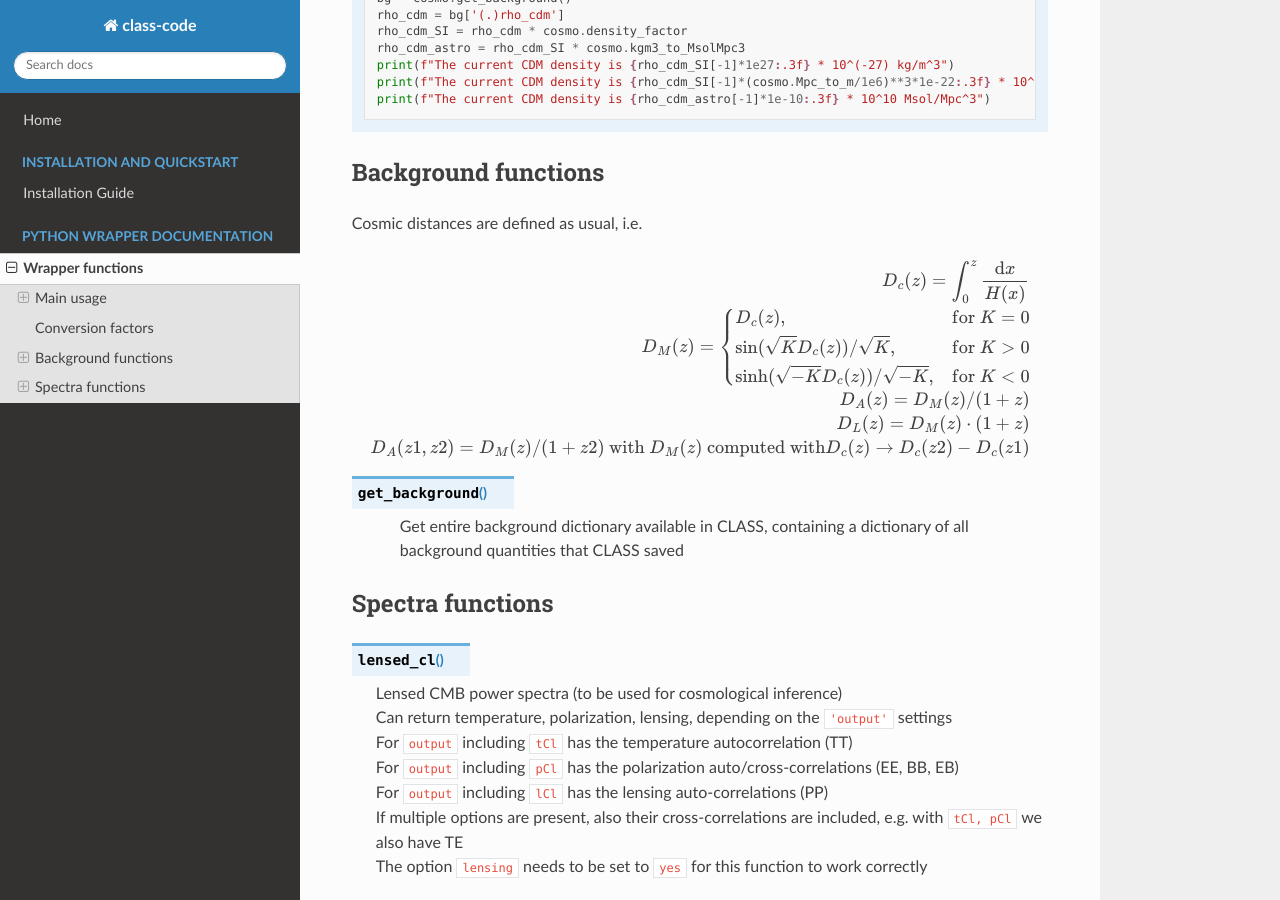
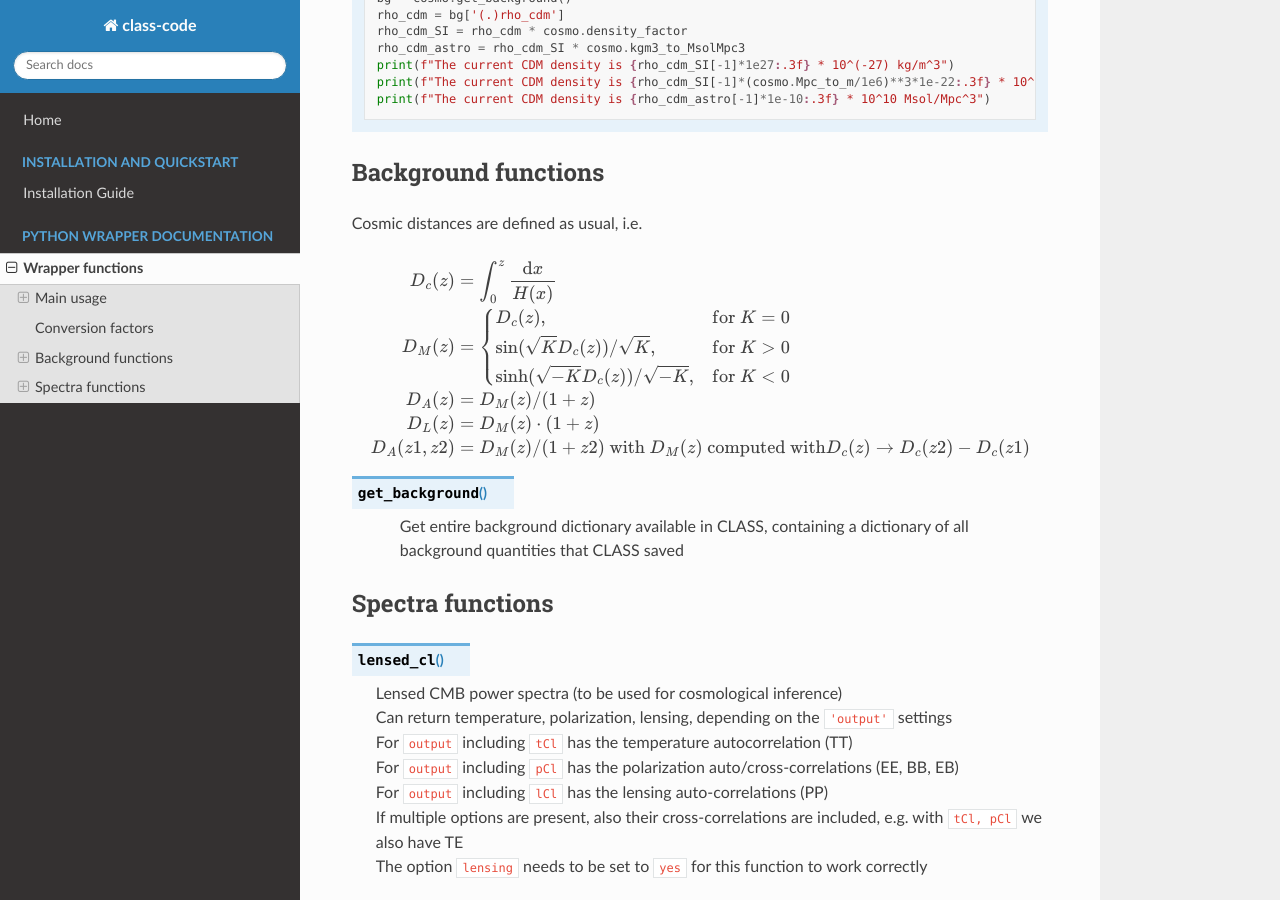
Before and after one commit to schoeneberg/class-code-documentation, a Sphinx documentation site: the page built from docs/wrapper.rst, in a window 1280 px wide and 900 px high, scrolled down 1435 px. Built offline with Sphinx 7.4.7 and the Read the Docs theme 3.1.0, drawn with Linux system fonts in a browser that asks for light colours; pages that are not in the unit, such as notebooks, are missing from menus.

Commit message:
More math alignment

```diff
--- a/docs/wrapper.rst
+++ b/docs/wrapper.rst
@@ -89,14 +89,16 @@ Background functions
 Cosmic distances are defined as usual, i.e.
 
 .. math::
-   D_c(z) = \int_0^z \frac{\mathrm{d}x}{H(x)} \\
-   D_M(z) = \left\{\begin{array}{lr} D_c(z), & \text{for } K=0\\
+   \begin{aligned}
+   D_c(z) &= \int_0^z \frac{\mathrm{d}x}{H(x)} \\
+   D_M(z) &= \left\{\begin{array}{lr} D_c(z), & \text{for } K=0\\
         \sin(\sqrt{K}D_c(z))/\sqrt{K}, & \text{for } K>0\\
         \sinh(\sqrt{-K}D_c(z))/\sqrt{-K}, & \text{for } K<0
         \end{array}\right. \\
-   D_A(z) = D_M(z) / (1+z) \\
-   D_L(z) = D_M(z) \cdot (1+z) \\
-   D_A(z1,z2) = D_M(z)/(1+z2) \text{ with $D_M(z)$ computed with} D_c(z) \to D_c(z2)-D_c(z1)
+   D_A(z) &= D_M(z) / (1+z) \\
+   D_L(z) &= D_M(z) \cdot (1+z) \\
+   D_A(z1,z2) &= D_M(z)/(1+z2) \text{ with $D_M(z)$ computed with} D_c(z) \to D_c(z2)-D_c(z1)
+   \end{aligned}
 
 .. function:: get_background()
 
```
